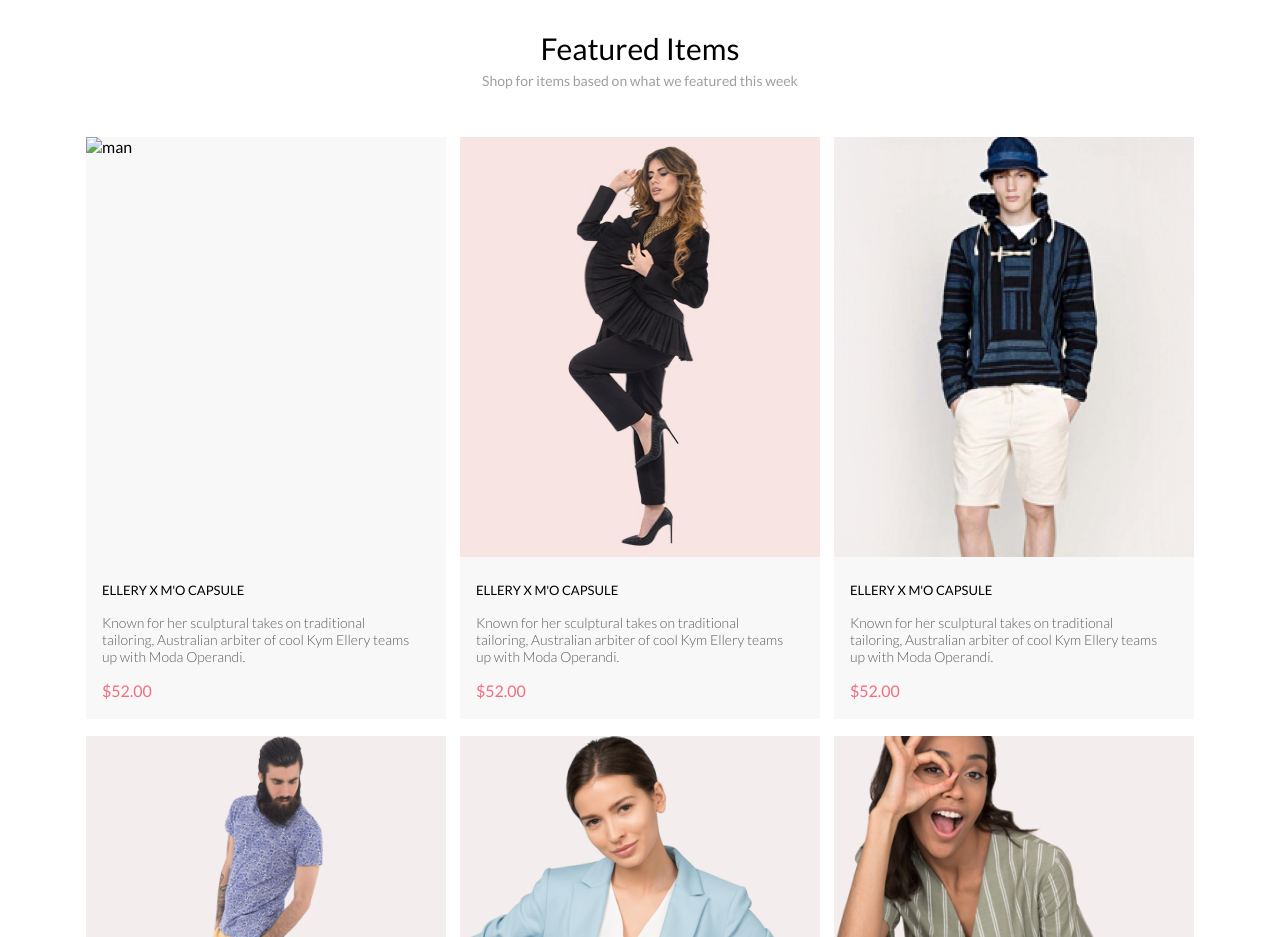
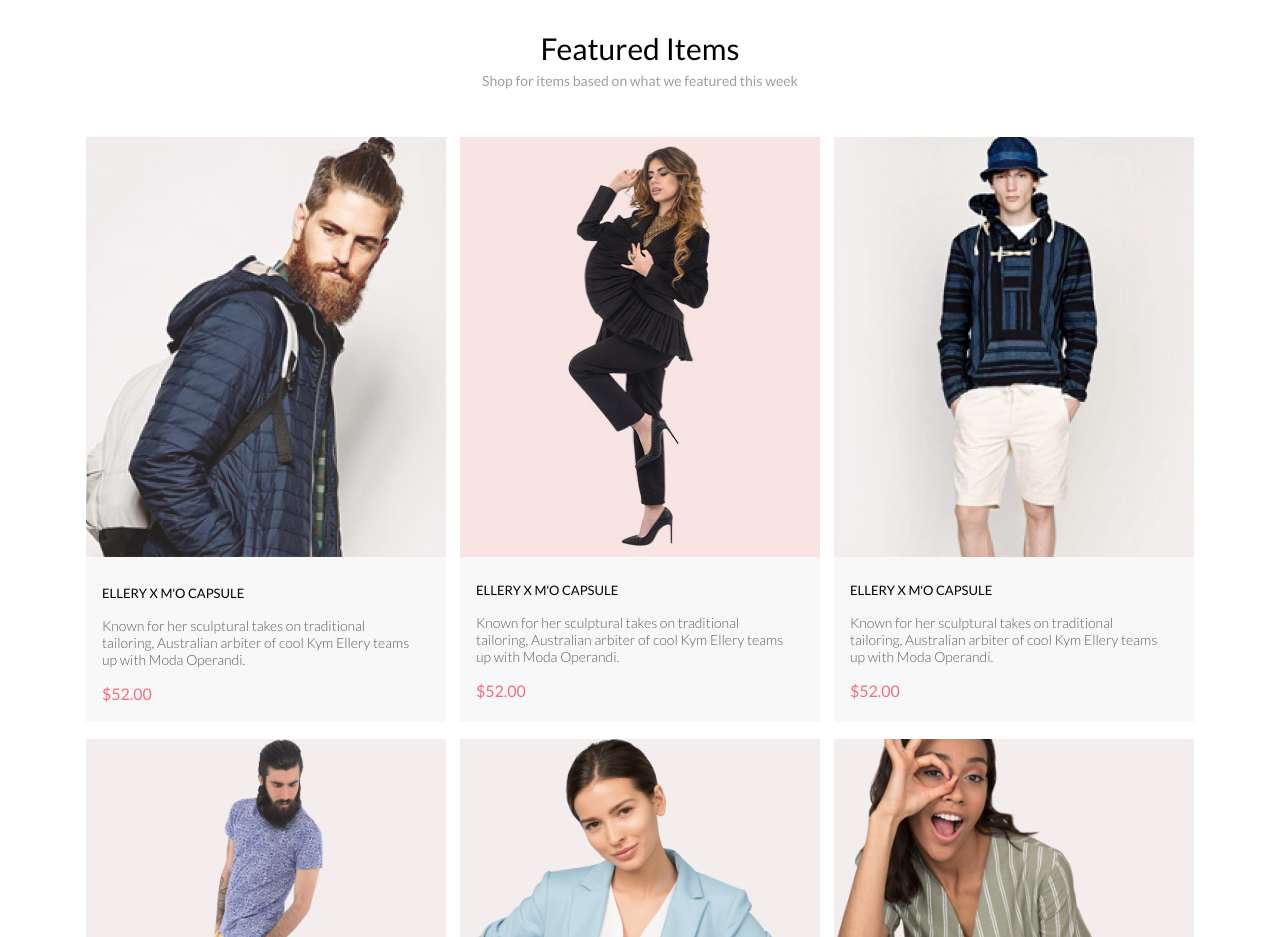
Before and after one commit to Misscherie/store_landingpage, a plain HTML site: page index.html in a window 1280 px wide. Shown: the part 1520-2457 px from the top of the page. Drawn offline with Linux system fonts and the light colour scheme; the site is published under a folder, as on GitHub Pages, so addresses that start at the root find nothing.

Commit message:
Fixed src

```diff
--- a/index.html
+++ b/index.html
@@ -124,7 +124,7 @@
             <div class="item">
               <div class="item-img-hover">
                 <img
-                  src="/assets/img/rectangle15.jpg"
+                  src="./assets/img/rectangle15.jpg"
                   alt="man"
                   class="item-img"
                 />
```
